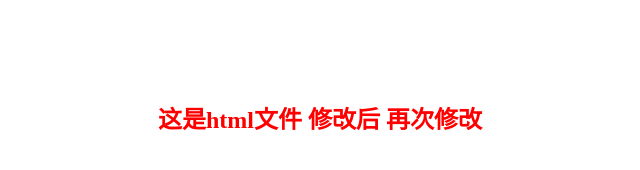
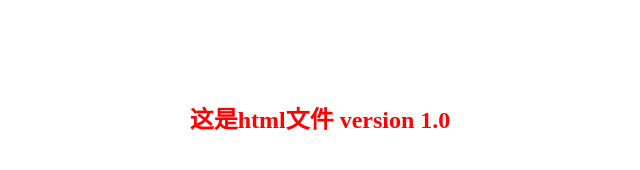
Before and after one commit to luoanhua/git.com, a plain HTML site: page index.html in a window 1280 px wide. Shown: the whole page, without its empty margins (320-960 px from the left). Drawn offline with Linux system fonts and the light colour scheme.

Commit message:
version 1.0

```diff
--- a/index.html
+++ b/index.html
@@ -7,6 +7,6 @@
 	<link rel="stylesheet" href="style.css">
 </head>
 <body>
-	<h2>这是html文件 修改后 再次修改</h2>
+	<h2>这是html文件 version 1.0</h2>
 </body>
 </html>
```
